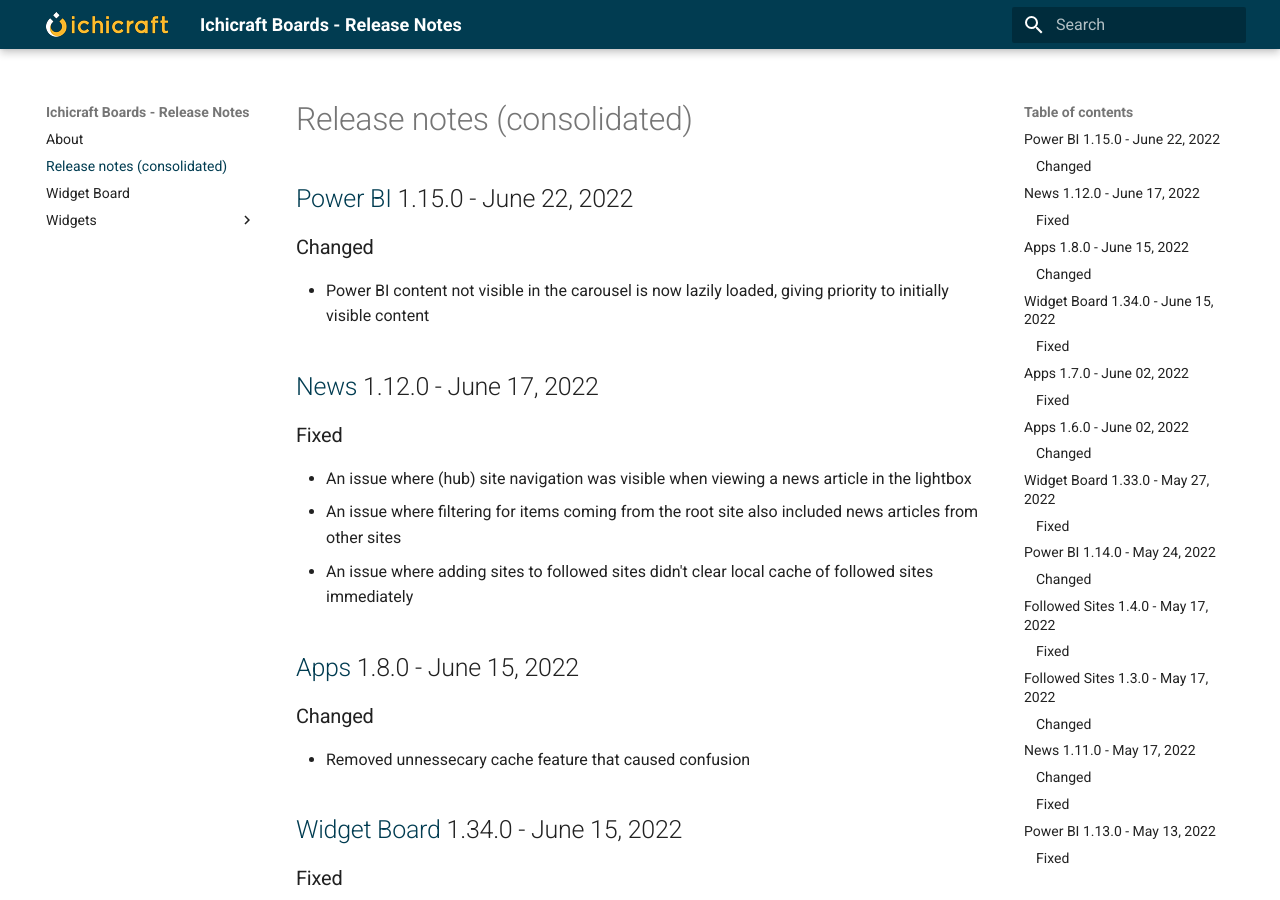
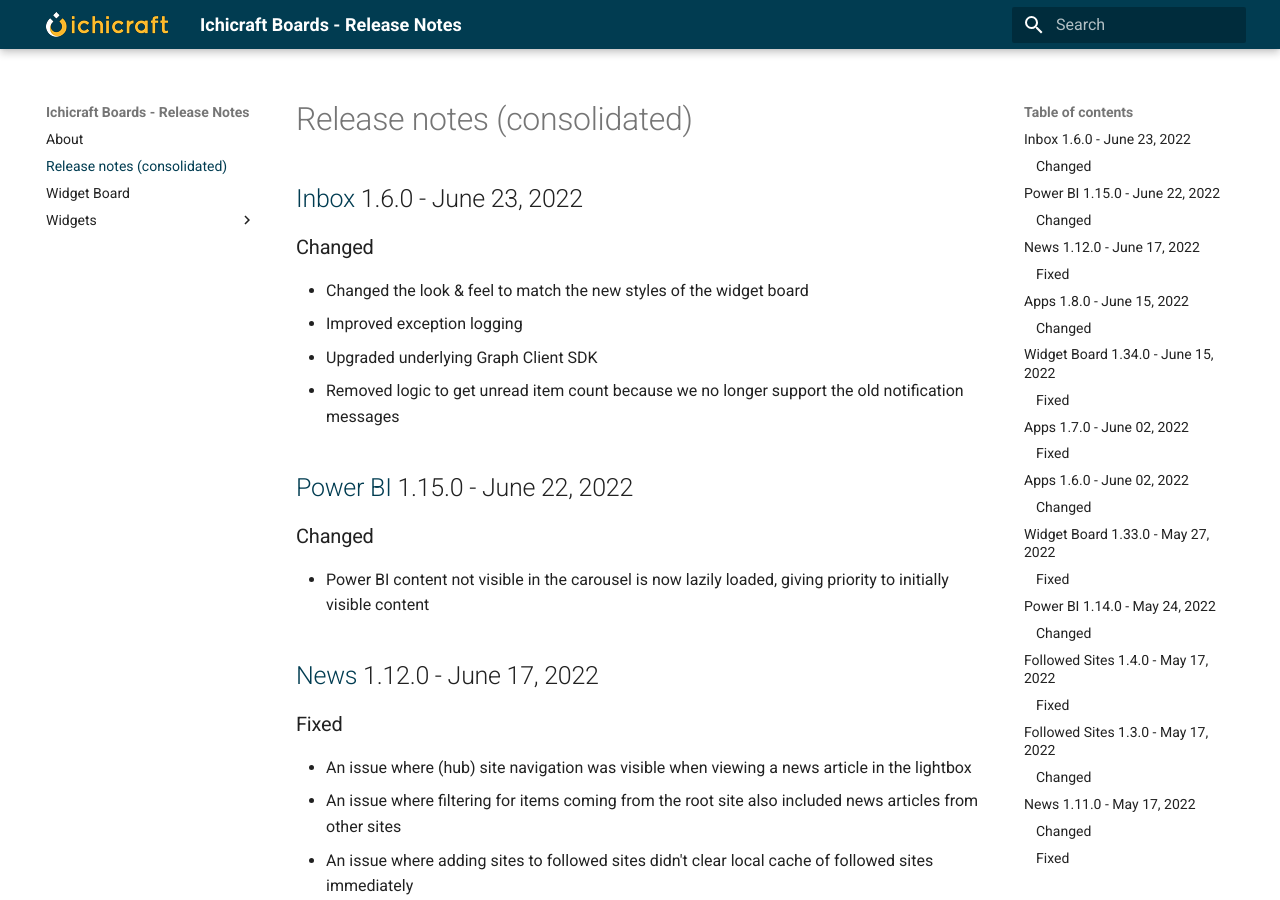
Before and after one commit to ichicraft/widgets-docs, an MkDocs documentation site: the page built from docs/Release-notes-(consolidated).md, in a window 1280 px wide and 900 px high. Built offline with MkDocs 1.6.1 and Material for MkDocs 9.7.7, drawn with Linux system fonts in a browser that asks for light colours.

Commit message:
Release notes updated by BuildService

```diff
--- a/docs/Release-notes-(consolidated).md
+++ b/docs/Release-notes-(consolidated).md
@@ -1,3 +1,11 @@
+## [Inbox](./Widgets/Inbox.md) 1.6.0 - June 23, 2022
+
+### Changed
+- Changed the look &amp; feel to match the new styles of the widget board
+- Improved exception logging
+- Upgraded underlying Graph Client SDK
+- Removed logic to get unread item count because we no longer support the old notification messages
+
 ## [Power BI](./Widgets/Power BI.md) 1.15.0 - June 22, 2022
 
 ### Changed
```
Also changed, not shown: docs/Widgets/Inbox.md (+8 -0 lines).
